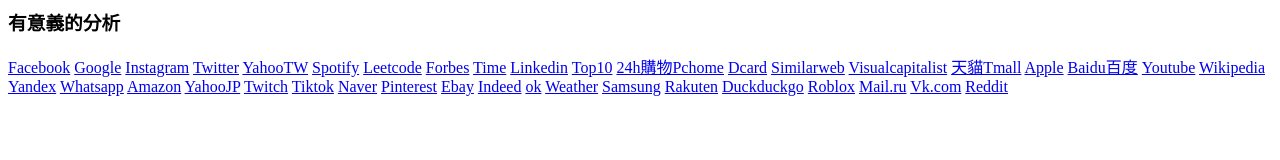
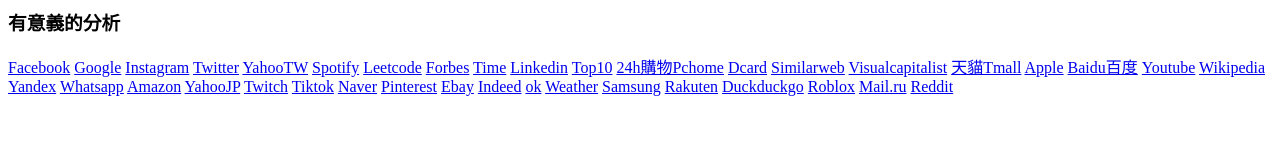
Before and after one commit to pann710/20210731, a plain HTML site: page index.html in a window 1280 px wide. Drawn offline with Linux system fonts and the light colour scheme.

Commit message:
Update index.html

```diff
--- a/index.html
+++ b/index.html
@@ -50,7 +50,7 @@
   <a href="https://mail.ru/">Mail.ru</a>
   <a href="https://www.netflix.com/tw/>Netflix</a>
 
-  <a href="https://vk.com/join">Vk.com</a>
+
   <a href="https://www.reddit.com/"> Reddit</a>
 
 
```
